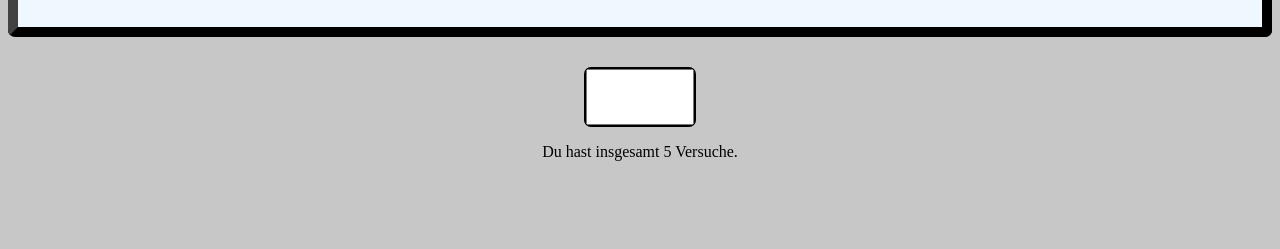
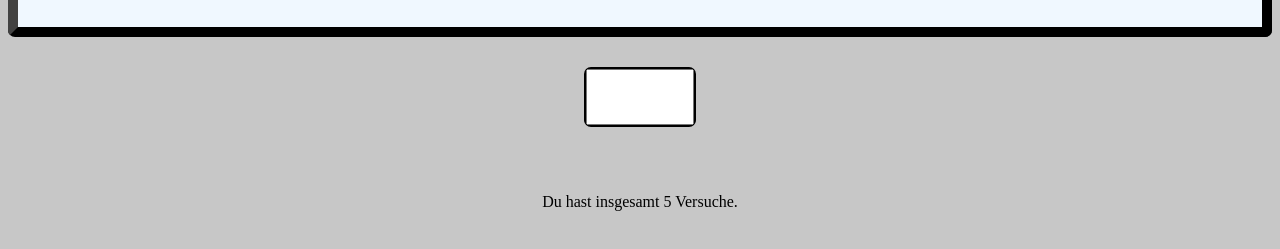
Before and after one commit to JanaB146/Guess-the-random-number, a plain HTML site: page index.html in a window 1280 px wide. Shown: the part 133-382 px from the top of the page. Drawn offline with Linux system fonts and the light colour scheme.

Commit message:
versuche in position gebracht

```diff
--- a/guess_numbers.css
+++ b/guess_numbers.css
@@ -43,7 +43,6 @@ p {
     width:100px;
     text-align: center;
 }
-.versuche {
-    margin-top: 50px;
-    text-align:center;
+#versuche {
+    margin: 50px auto;
 }
```
